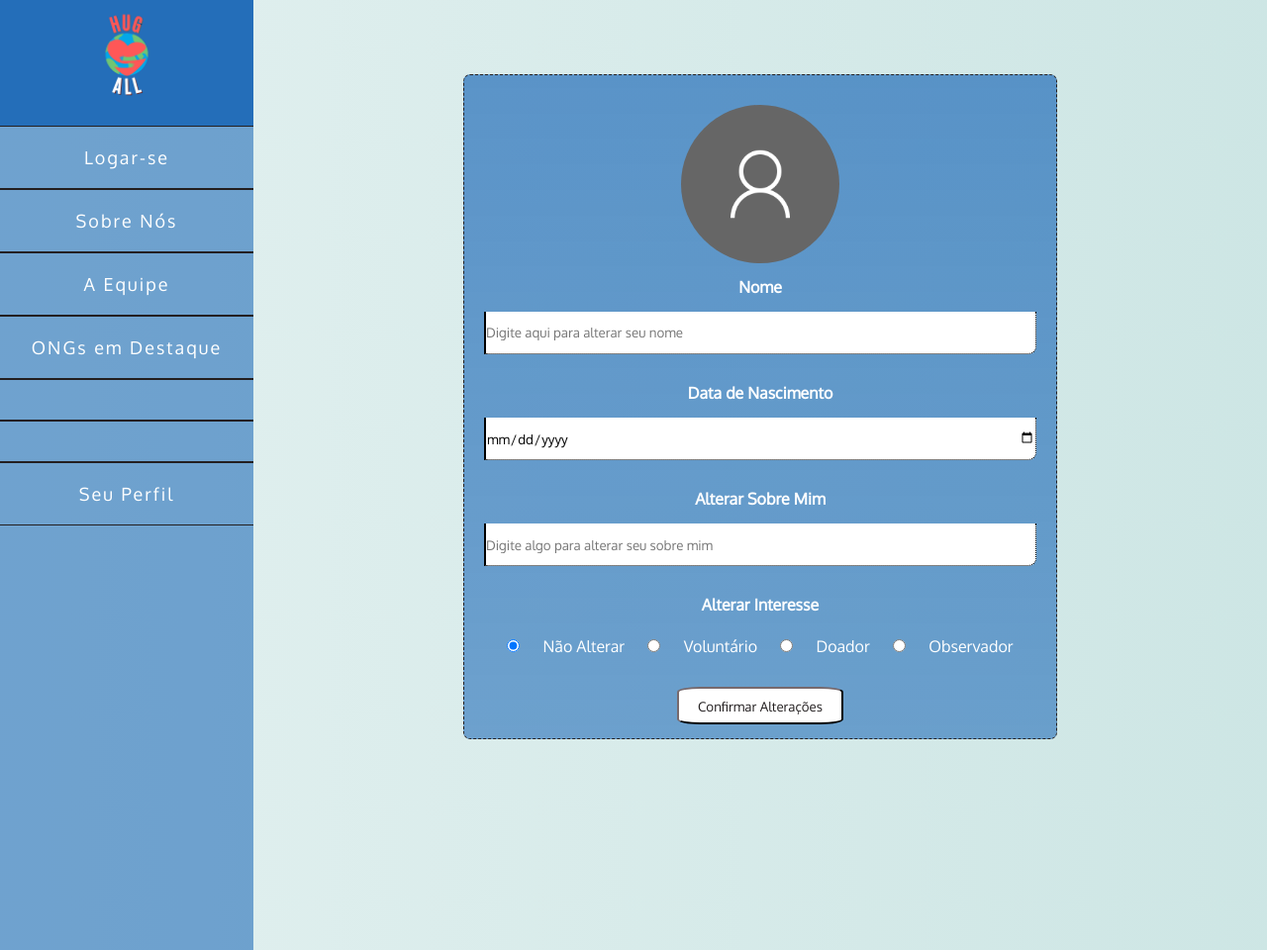
After one commit to GustavoLuizFarignoli/HugAll-main, a PHP site: page /HugAll-main/editperfil.php in a window 1280 px wide. The commit adds this page. Shown: the whole page at 99% size. Run offline with PHP 8.4, Linux system fonts and the light colour scheme.

Commit message:
Fiz editar o editar perfil e coloquei validação de cpf no cadastro

```diff
--- /dev/null
+++ b/CSS/editperfil.css
@@ -0,0 +1,151 @@
+@import url('https://fonts.googleapis.com/css2?family=Oxygen&family=Rubik&display=swap');
+
+*{
+    padding: 0px;
+    margin: 0px;
+    box-sizing: border-box;
+    list-style: none;
+    font-family: 'Oxygen', 'Rubik', sans-serif !important;
+}
+
+a{
+    cursor: pointer;
+}
+
+#main{
+    width: 100%;
+    height: 120vh;
+    display: flex;
+    text-align: center;
+    background-image: linear-gradient(to left, rgba(184, 219, 217, 0.7), rgba(184,219,217, 0.4));
+}
+
+.menu{
+    width: 20%;
+    height: 120vh;
+    background-color: rgba(36, 110, 185, 0.6);
+}
+
+.menu a{
+    text-decoration: none;
+    color: #fff;
+    font-size: 18px;
+    letter-spacing: 2px;
+    display: list-item;
+    padding: 20px;
+    border-top: 1px solid #231f20;
+    border-bottom: 1px solid #231f20;
+}
+
+.menu a:hover{
+    background-color: rgb(232, 174, 183, 0.8);
+    transition: 0.5s;
+    letter-spacing: 4px;
+    text-transform: uppercase;
+}
+
+.fixed{
+    position: fixed;
+    width: 20%;
+}
+
+.body{
+    width: 600px;
+    margin-left: auto;
+    margin-right: auto;
+}
+
+#Logo {
+    color: #fff;
+    font-size: 30px;
+    letter-spacing: 4px;
+    background-color: #246eb9ff;
+    cursor: pointer;
+}
+
+#logoimage {
+    width: 120px;
+    height: 120px;
+}
+
+#form{
+    margin-top: 75px;
+    padding: 20px;
+    height: 70%;
+    background-image: linear-gradient(to bottom, rgba(36, 110, 185, 0.7), rgba(36, 110, 185, 0.6));
+    border: 1px dashed #231f20;
+    border-radius: 7px;
+}
+
+.input{
+    display: flex;
+    flex-direction: column;
+    color:#fff;
+    font-weight: bold;
+    width: 100%;
+    height: 17%;
+}
+
+.box-input{
+    border: none;
+    border-color: #231f20;
+    border-left: 2px solid;
+    border-bottom: 1px dotted;
+    border-right: 1px dotted;
+    border-bottom-right-radius: 8px;
+    margin-top: 15px;
+    height: 40%;
+    cursor: pointer;
+}
+
+.button{
+    align-self: center;
+    background-color: white;
+    border-color: #231f20;
+    border-radius: 14%;
+    color: #231f20;
+    margin-top: 10px;
+    margin-bottom: 10px;
+    height: 35%;
+    width: 20%;
+    cursor: pointer;
+}
+
+.button:hover{
+    background-color:#231f20;
+    border-color:  #231f20;
+    border-radius: 14%;
+    color: #fff;
+    box-shadow: 0 12px 16px 0 rgba(35, 31, 32,0.24), 0 17px 50px 0 rgba(35, 31, 32,0.19);
+}
+
+.button:active{
+    background-color:#231f20;
+    color: #fff;
+    border-radius: 14%;
+    transform: translateY(4px);
+}
+
+.inputradio{
+    display: flex;
+    flex-direction: row;
+    justify-content: space-evenly;
+    align-items: center;
+    height: 10%;
+    color: #fff;
+}
+
+.flex{
+    display: flex;
+    flex-direction: row;
+    width: 100%;
+    justify-content: space-around;
+}
+
+.image {
+    width: 160px;
+    height: 160px;
+    clip-path: circle();
+    margin-top: 10px;
+    margin-bottom: 10px;
+}
--- a/CSS/perfil.css
+++ b/CSS/perfil.css
@@ -83,6 +83,7 @@ a{
     width: 100%;
     justify-content: space-around;
 }
+
 h1{
     margin-top: auto;
     margin-bottom: auto;
--- a/crud/cadastro_php.php
+++ b/crud/cadastro_php.php
@@ -7,7 +7,7 @@
     $senha = $_POST["senha"];
     $tipo = $_POST["usertype"];
 
-    $sql = "INSERT INTO usuario VALUES('$cpf','$name','$data','$senha','$tipo')";
+    $sql = "INSERT INTO usuario VALUES('$cpf','$name','$data','$senha','$tipo', null , null)";
 
     if ($conn->query($sql) === TRUE) {
         $last_id = $conn->insert_id;
--- /dev/null
+++ b/editperfil.php
@@ -0,0 +1,66 @@
+<!DOCTYPE html>
+<html lang="pt-br">
+<head>
+    <meta charset="UTF-8">
+    <meta http-equiv="X-UA-Compatible" content="IE=edge">
+    <meta name="viewport" content="width=device-width, initial-scale=1.0">
+    <link rel="stylesheet" type="text/css" href="CSS/editperfil.css">
+    <link rel="icon" type="image/x-icon" href="Imagens/hugALL-removebg-preview.png">
+    <title>Editando o perfil</title>
+</head>
+<body>
+    <div id="main">
+        <div class="menu">
+            <div class="fixed">
+                <h2 id="Logo"><img id="logoimage" src="Imagens/hugALL-removebg-preview.png" onclick="home()"></h2>
+                <a href="login.php">Logar-se</a>
+                <a href="Index.php">Sobre Nós</a>
+                <a href="Equipe.php">A Equipe</a>
+                <a href="Carrosel.php">ONGs em Destaque</a>
+                <a href="#"></a>
+                <a href="#"></a>
+                <a href="perfil.php">Seu Perfil</a>
+            </div>
+        </div>
+        <div class="body">
+            <form id="form" action="crud/editperfil_php.php" method="POST" onsubmit="return certeza()">
+                <img src="Imagens/user.png" class="image">
+                <div class="input">
+                    <label for="">Nome</label>
+                    <input type="text" class="box-input" name="name" id="name" placeholder="Digite aqui para alterar seu nome">
+                </div>
+                <div class="input">
+                <label for="">Data de Nascimento</label>
+                    <input type="date" class="box-input" name="DataNascimento" id="DataNascimento" placeholder="dd/MM/AAAA">
+                </div>
+                <div class="input">
+                    <label for="">Alterar Sobre Mim</label>
+                    <input type="text" class="box-input" name="sobre" id="sobre" placeholder="Digite algo para alterar seu sobre mim">
+                </div>
+                <label for="" style="color:#ffff; font-weight: bold;">Alterar Interesse</label>
+                <div class="inputradio">
+                    <input type="radio" name="usertype" value="0" checked> Não Alterar
+                    <input type="radio" name="usertype" value="1"> Voluntário
+                    <input type="radio" name="usertype" value="2"> Doador
+                    <input type="radio" name="usertype" value="3"> Observador
+                </div>
+                <div class="input">
+                    <button type="submit" class="button" id="button-send" style="width: 30% !Important;">Confirmar Alterações</button>
+                </div>
+            </form>
+        </div>
+    </div>
+    <script lang="javascript">
+        function home(){
+            location.href = "index.php";
+        }
+        function certeza(){
+            if (confirm("Você tem certeza que deseja alterar essas confirmações ?")){
+                return true;
+            } else {
+                return false;
+            }
+        }
+    </script>
+</body>
+</html>
--- a/update.php
+++ b/update.php
@@ -6,7 +6,7 @@
     <meta name="viewport" content="width=device-width, initial-scale=1.0">
     <link rel="stylesheet" type="text/css" href="CSS/update.css">
     <link rel="icon" type="image/x-icon" href="Imagens/hugALL-removebg-preview.png">
-    <title>Login no HugAll</title>
+    <title>Alterar senha no HugAll</title>
 </head>
 <body>
     <div id="main">
@@ -23,7 +23,7 @@
             </div>
         </div>
         <div class="body">
-            <form id="form" action="crud/update_php.php" method="POST" onsubmit="return validacao()">
+            <form id="form" action="crud/update_php.php" method="POST">
                 <div class="input">
                     <label for="">CPF</label>
                     <input type="text" class="box-input" name="cpf" id="cpf" placeholder="XXX.XXX.XXX-XX">
```
Also changed, not shown: cadastro.php (+40 -0 lines), crud/editperfil_php.php (added, +62 -0 lines), perfil.php (+6 -1 lines).
